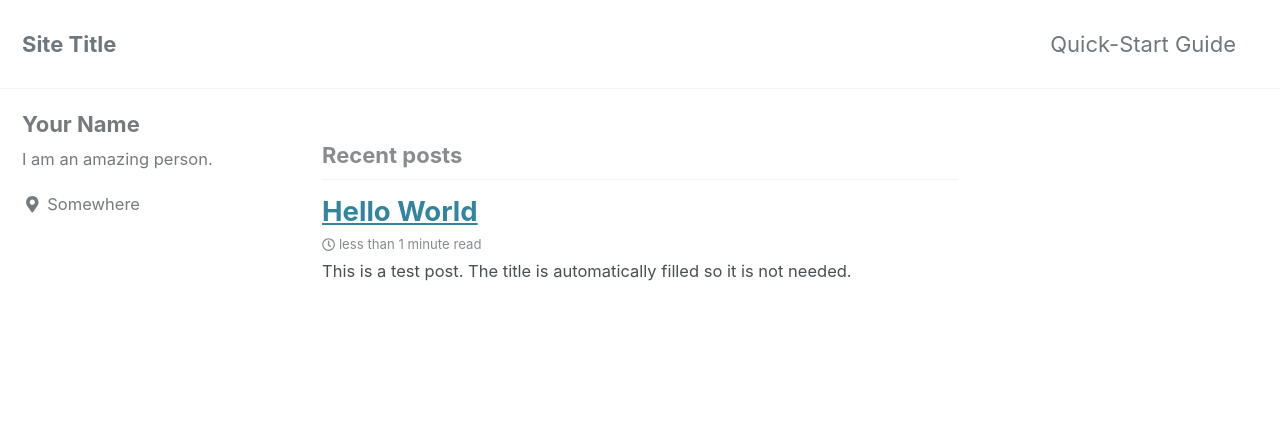
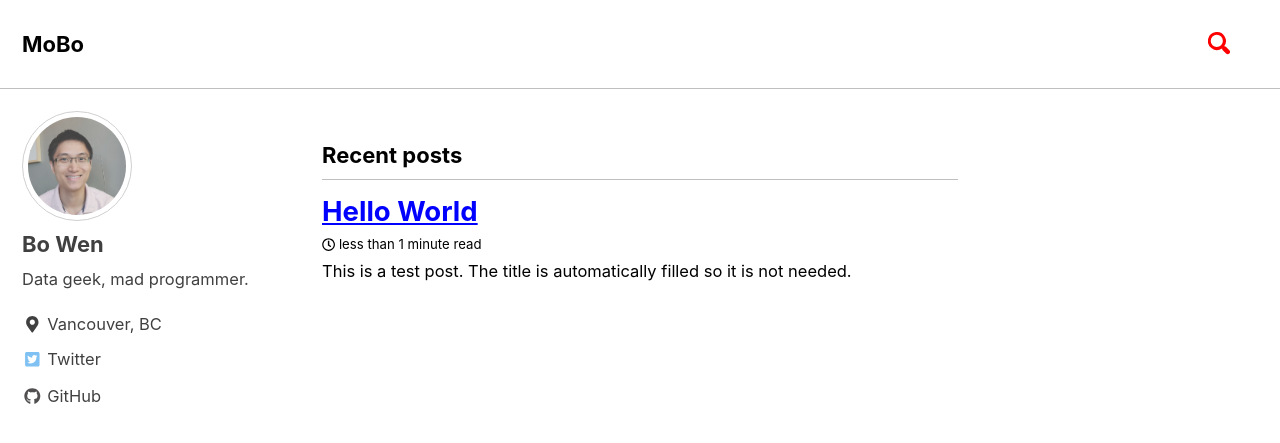
Before and after one commit to bowenwen/bowenwen.github.io_2018, a Jekyll site: the page built from index.html, in a window 1280 px wide and 900 px high. Shown: the top 443 px of the window. Built offline with Jekyll 4.4.1, drawn with Linux system fonts in a browser that asks for light colours; cached includes are drawn as plain includes; the list of posts is cut into pages by our own code; some of the changed text lies outside the part shown.

Commit message:
added basic content

```diff
--- a/_config.yml
+++ b/_config.yml
@@ -12,17 +12,19 @@
 
 # theme                  : "minimal-mistakes-jekyll"
 remote_theme             : "mmistakes/minimal-mistakes@4.15.2"
-minimal_mistakes_skin    : #"default" # "air", "aqua", "contrast", "dark", "dirt", "neon", "mint", "plum", "sunrise"
+minimal_mistakes_skin    : "contrast"#"default" # "air", "aqua", "contrast", "dark", "dirt", "neon", "mint", "plum", "sunrise"
 
 # Site Settings
 locale                   : "en-US"
-title                    : "Site Title"
+title                    : "MoBo"
 title_separator          : "-"
-name                     : "Your Name"
-description              : "An amazing website."
-url                      : # the base hostname & protocol for your site e.g. "https://mmistakes.github.io"
+name                     : "Bo Wen"
+description              : "A site about mobility, transportation, data, and AI."
+url                      : https://bowenwen.github.io
+# the base hostname & protocol for your site e.g. "https://mmistakes.github.io"
 baseurl                  : # the subpath of your site, e.g. "/blog"
-repository               : # GitHub username/repo-name e.g. "mmistakes/minimal-mistakes"
+repository               : bowenwen/bowenwen.github.io
+# GitHub username/repo-name e.g. "mmistakes/minimal-mistakes"
 teaser                   : # path of fallback teaser image, e.g. "/assets/images/500x300.png"
 logo                     : # path of logo image to display in the masthead, e.g. "/assets/images/88x88.png"
 masthead_title           : # overrides the website title displayed in the masthead, use " " for no title
@@ -64,7 +66,7 @@ reCaptcha:
   secret                 :
 atom_feed:
   path                   : # blank (default) uses feed.xml
-search                   : # true, false (default)
+search                   : true # true, false (default)
 search_full_content      : # true, false (default)
 search_provider          : # lunr (default), algolia, google
 algolia:
@@ -83,7 +85,7 @@ naver_site_verification  :
 
 # Social Sharing
 twitter:
-  username               :
+  username               : bowenwen
 facebook:
   username               :
   app_id                 :
@@ -98,18 +100,18 @@ social:
 
 # Analytics
 analytics:
-  provider               : false # false (default), "google", "google-universal", "custom"
+  provider               : "google" # false (default), "google", "google-universal", "custom"
   google:
-    tracking_id          :
+    tracking_id          : UA-115462185-1
     anonymize_ip         : # true, false (default)
 
 
 # Site Author
 author:
-  name             : "Your Name"
-  avatar           : # path of avatar image, e.g. "/assets/images/bio-photo.jpg"
-  bio              : "I am an amazing person."
-  location         : "Somewhere"
+  name             : "Bo Wen"
+  avatar           : "/assets/images/bw_avatar.jpg" # path of avatar image, e.g. "/assets/images/bio-photo.jpg"
+  bio              : "Data geek, mad programmer."
+  location         : "Vancouver, BC"
   email            :
   links:
     - label: "Email"
@@ -120,13 +122,13 @@ author:
       # url: "https://your-website.com"
     - label: "Twitter"
       icon: "fab fa-fw fa-twitter-square"
-      # url: "https://twitter.com/"
+      url: "https://twitter.com/bowenwen"
     - label: "Facebook"
       icon: "fab fa-fw fa-facebook-square"
       # url: "https://facebook.com/"
     - label: "GitHub"
       icon: "fab fa-fw fa-github"
-      # url: "https://github.com/"
+      url: "https://github.com/bowenwen"
     - label: "Instagram"
       icon: "fab fa-fw fa-instagram"
       # url: "https://instagram.com/"
--- a/_data/navigation.yml
+++ b/_data/navigation.yml
@@ -1,7 +1,7 @@
 # main links
 main:
-  - title: "Quick-Start Guide"
-    url: https://mmistakes.github.io/minimal-mistakes/docs/quick-start-guide/
+  # - title: "Quick-Start Guide"
+  #  url: https://mmistakes.github.io/minimal-mistakes/docs/quick-start-guide/
   # - title: "About"
   #   url: https://mmistakes.github.io/minimal-mistakes/about/
   # - title: "Sample Posts"
```
Also changed, not shown: assets/images/IMG_20180708_190655.jpg (added), assets/images/bw_avatar.jpg (added).
